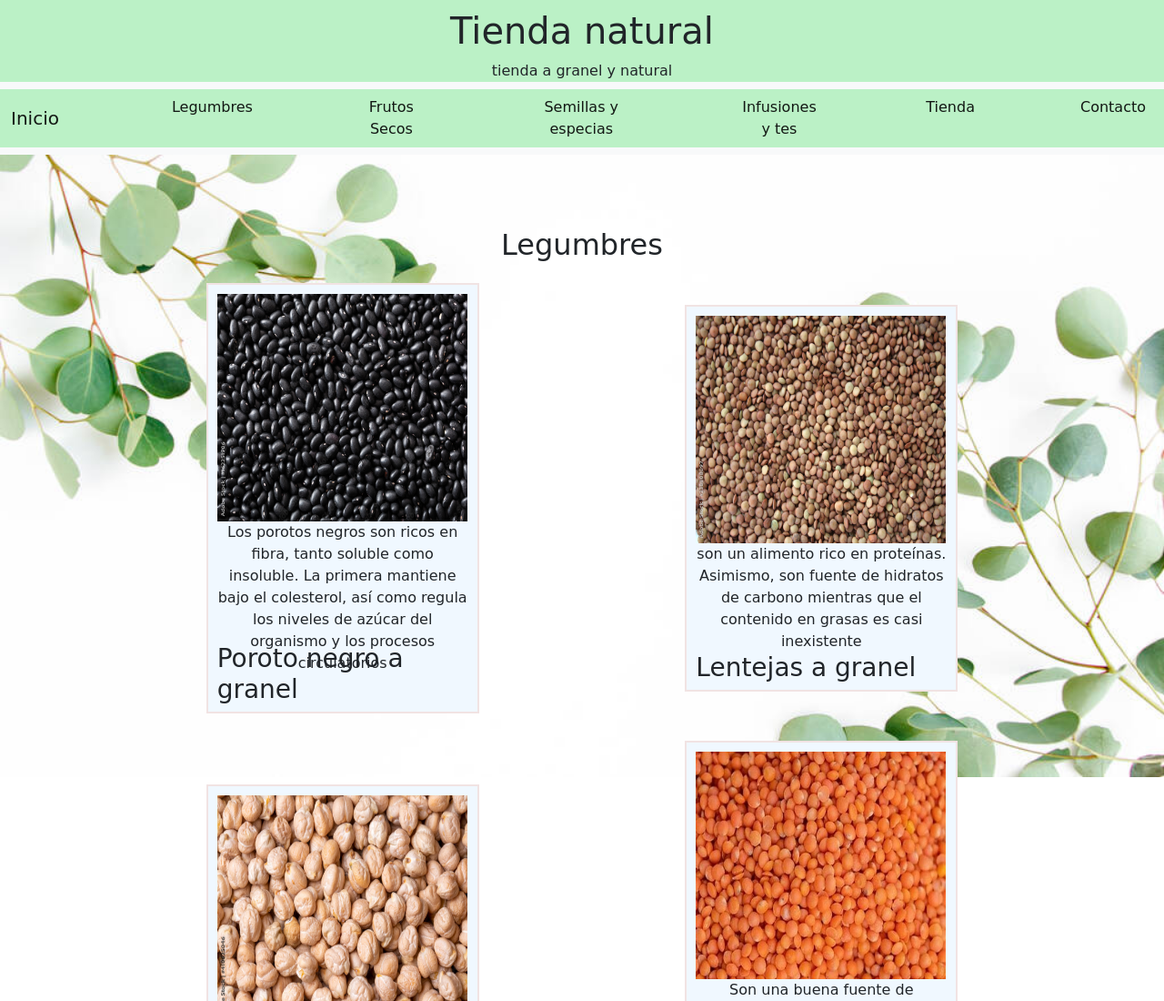
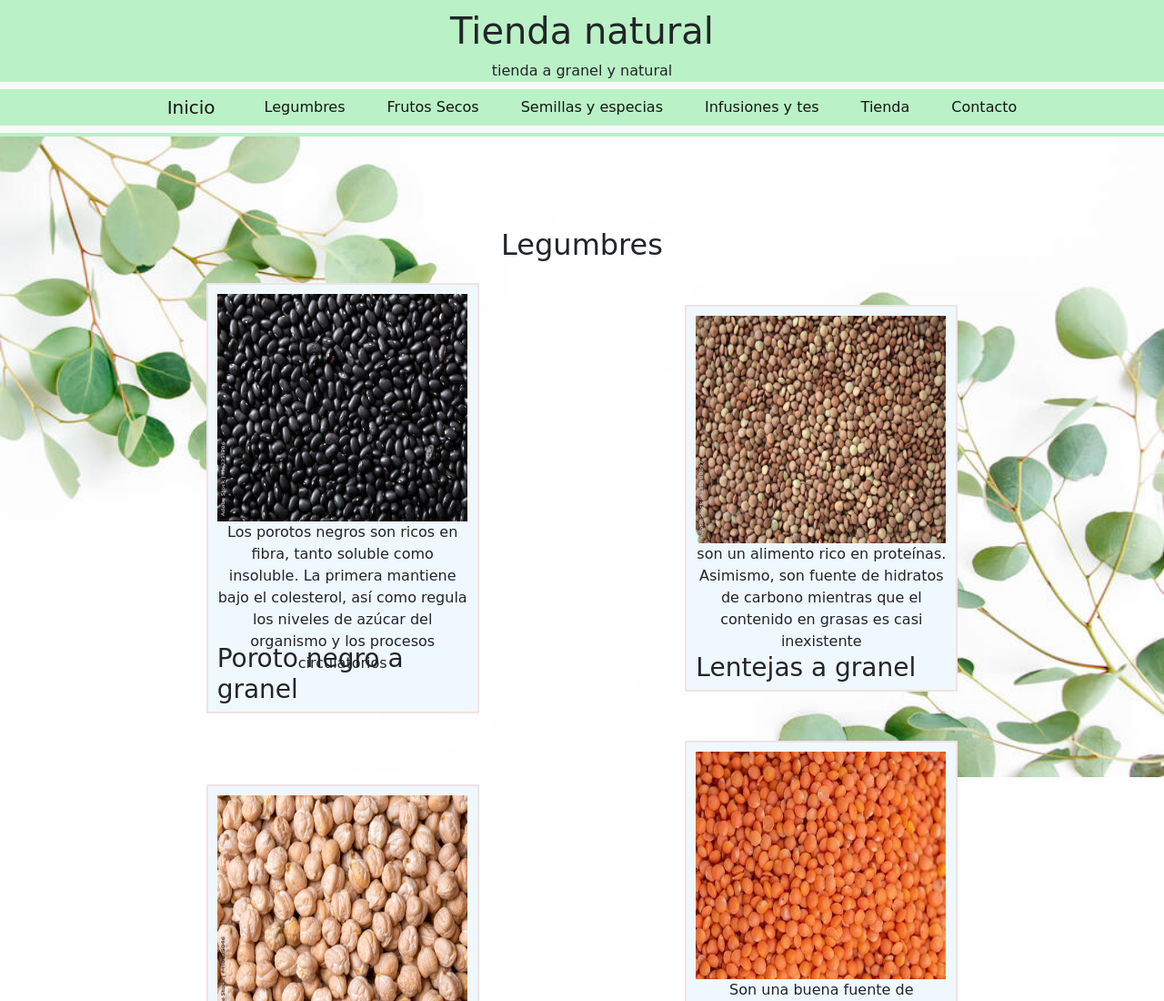
Before and after one commit to ccamii02/Proyecto, a website: page pages/legumbres.html in a window 1280 px wide. Shown: the top 1100 px of the page at 91% size. Drawn offline with nearby package versions, Linux system fonts and the light colour scheme.

Commit message:
centrando menu

```diff
--- a/pages/legumbres.html
+++ b/pages/legumbres.html
@@ -31,16 +31,16 @@
       <!--menu principal-->
       <nav class="navbar navbar-expand-lg navbar-light bg-light">
         <div class="container-fluid">
-          <a class="navbar-brand" href="../index.html">Inicio</a>
           <button class="navbar-toggler" type="button" data-bs-toggle="collapse" data-bs-target="#navbarNavAltMarkup" aria-controls="navbarNavAltMarkup" aria-expanded="false" aria-label="Toggle navigation">
           <span class="navbar-toggler-icon"></span>
           </button>
             <div class="collapse navbar-collapse" id="navbarNavAltMarkup">
-              <div class="navbar-nav">
-                    <a class="nav-link active" aria-current="page" href="../pages/legumbres.html">Legumbres</a>
-                    <a class="nav-link active" aria-current="page" href="../pages/frutos-secos.html">Frutos Secos</a>
-                    <a class="nav-link active" aria-current="page" href="../pages/semillasyespecias.html">Semillas y especias</a>
-                    <a class="nav-link active" aria-current="page" href="../pages/infusionesytes.html">Infusiones y tes</a>
+              <div class="navbar-nav mx-auto">
+                <a class="navbar-brand" href="../index.html">Inicio</a>
+                <a class="nav-link active" aria-current="page" href="../pages/legumbres.html">Legumbres</a>
+                <a class="nav-link active" aria-current="page" href="../pages/frutos-secos.html">Frutos Secos</a>
+                <a class="nav-link active" aria-current="page" href="../pages/semillasyespecias.html">Semillas y especias</a>
+                <a class="nav-link active" aria-current="page" href="../pages/infusionesytes.html">Infusiones y tes</a>
                 <a class="nav-link active" aria-current="page" href="../index.html">Tienda</a>
                 <a class="nav-link active" aria-current="page" href="../pages/contacto.html">Contacto</a>
               </div>
--- a/scss/_inicio.scss
+++ b/scss/_inicio.scss
@@ -29,7 +29,7 @@ header{
 }
 .navbar-nav a{
     z-index: 2;
-    margin-left: 100px;
+    margin-left: 30px;
 
 }
 
```
Also changed, not shown: index.html (+2 -2 lines), pages/contacto.html (+2 -2 lines), pages/frutos-secos.html (+2 -2 lines), pages/infusionesytes.html (+2 -3 lines), pages/semillasyespecias.html (+2 -2 lines), css/maincss.css.
